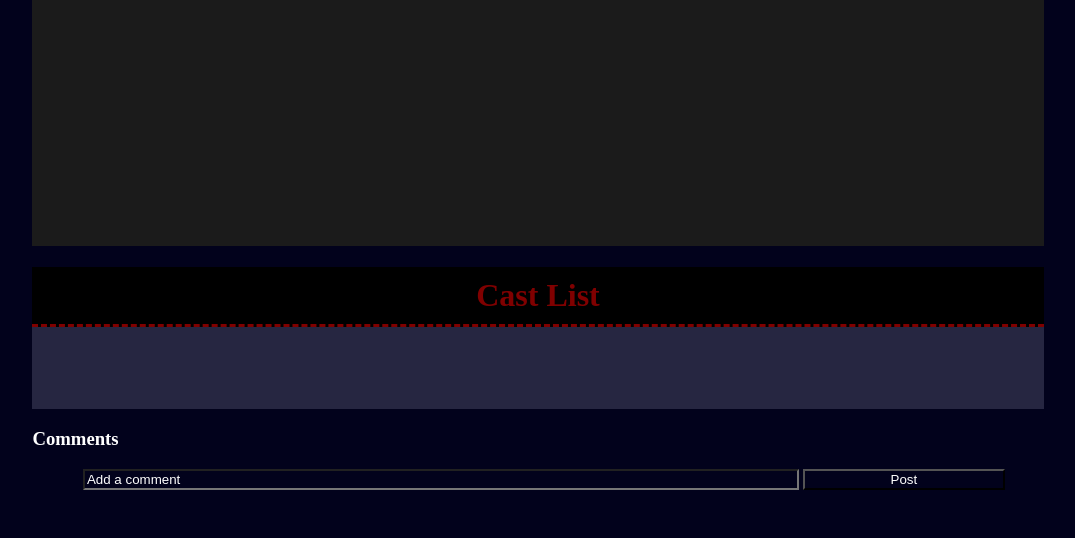
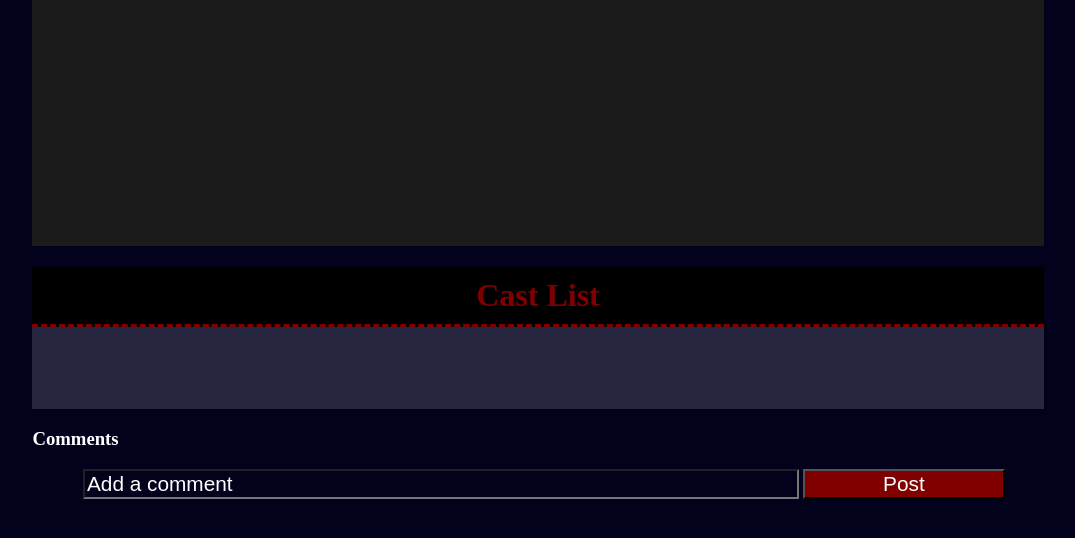
Before and after one commit to Code-W4YN3/DataOfThrones, a plain HTML site: page index.html in a window 1280 px wide. Shown: the part 1721-2259 px from the top of the page, without its empty margins (102-1177 px from the left). Drawn offline with Linux system fonts and the light colour scheme; no server answers.

Commit message:
editing comments

```diff
--- a/index.html
+++ b/index.html
@@ -75,7 +75,7 @@
   <div id="commentSection">
     <h3>Comments</h3>
     <form>
-      <input type="text" class="comment" name="commentBox" value="Add a comment">
+      <input type="text" id="comment" name="commentBox" value="Add a comment">
       <input type="submit" id="postComment" value="Post">
     </form>
     <div id="comments"></div>
--- a/style.css
+++ b/style.css
@@ -110,10 +110,11 @@ p.snTag{
   width: 80%;
   left: 10%;
 }
-.comment{
+#comment{
   position: relative;
   left: 5%;
   width: 70%;
+  font-size: 130%;
 }
 #postComment{
   position: relative;
@@ -163,3 +164,7 @@ p.snTag{
   color: black;
   background-color: rgb(38, 38, 65) ;
 }
+#postComment{
+  background-color: maroon;
+  font-size: 130%;
+}
```
